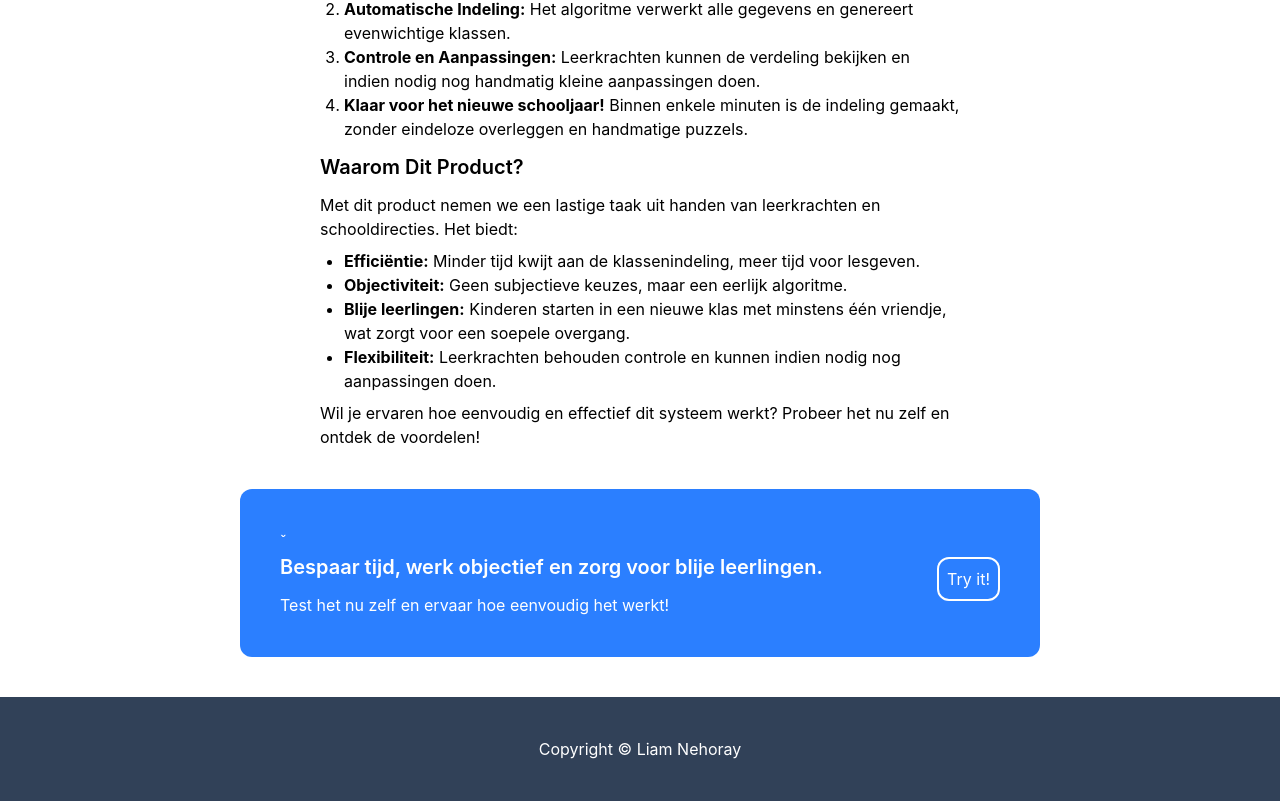
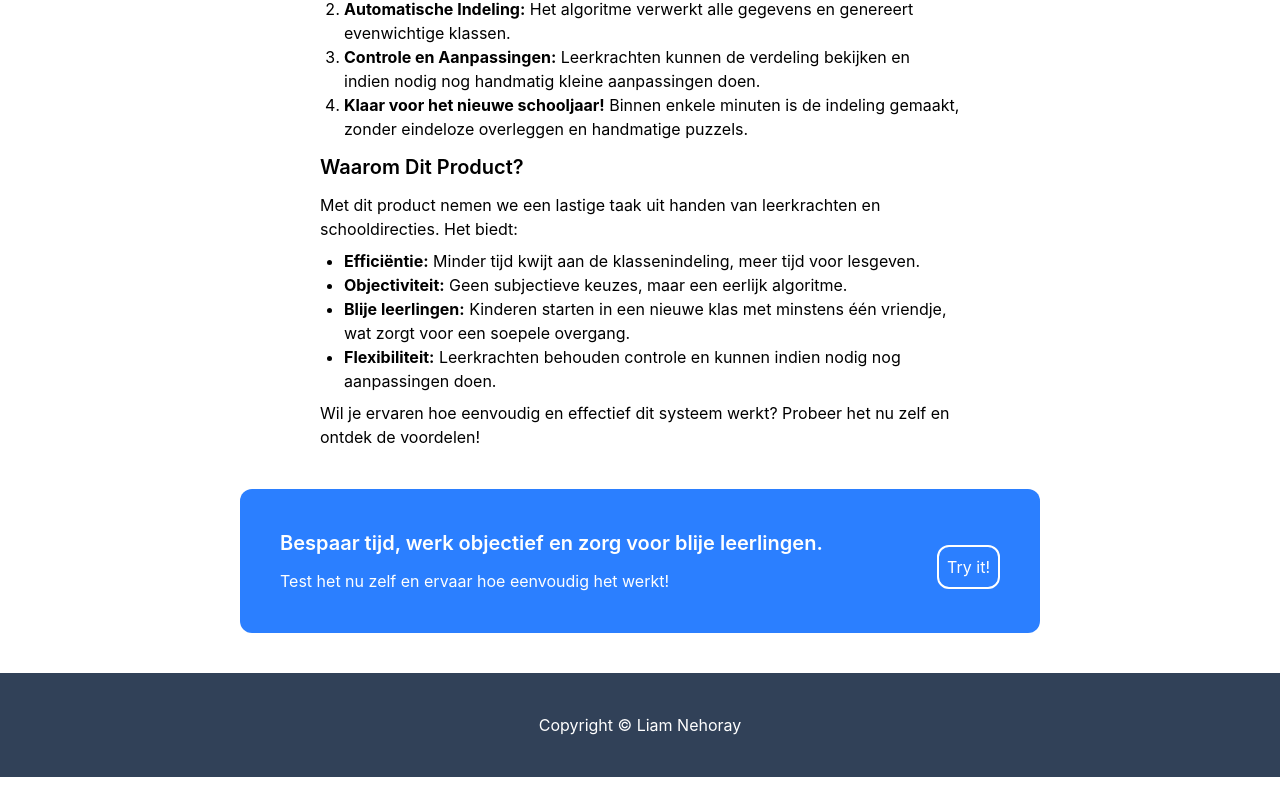
Before and after one commit to caduregel/2tot3, a React (Vite) app: page /more-info in a window 1280 px wide. Shown: the part 1215-2016 px from the top of the page. After the commit the page ends 1992 px from the top, so only its background shows below. Built offline with nearby package versions, Linux system fonts and the light colour scheme.

Commit message:
typefouten

```diff
--- a/src/pages/HomePage.tsx
+++ b/src/pages/HomePage.tsx
@@ -31,7 +31,7 @@ const HomePage = () => {
                 <ul className="flex list-none">
                     <li className="mr-8 flex flex-col items-center">
                         <img src="/clock-icon.svg" alt="" className="w-30 h-30 rounded-full mb-2" />
-                        <p>tijdbesparend</p>
+                        <p>Tijdbesparend</p>
                         {/* {Hidden needs to be hover} */}
                         <p className="hidden">Het samenstellen van nieuwe klassen kost normaal gesproken uren of zelfs dagen. Ons slimme algoritme doet dit werk in enkele minuten, terwijl het rekening houdt met alle belangrijke factoren.</p>
                     </li>
--- a/src/pages/MeerInfo.tsx
+++ b/src/pages/MeerInfo.tsx
@@ -49,7 +49,7 @@ const MeerInfoPage = () => {
 
             </div>
             <div className="flex justify-between items-center mt-10 mb-10 ml-60 mr-60 bg-blue-500 text-white p-10 rounded-xl">
-                <div className="action-button-text">ˇ
+                <div className="action-button-text">
                     <h2 className="text-xl mb-3 font-semibold">Bespaar tijd, werk objectief en zorg voor blije leerlingen.</h2>
                     <p>Test het nu zelf en ervaar hoe eenvoudig het werkt!</p>
                 </div>
```
